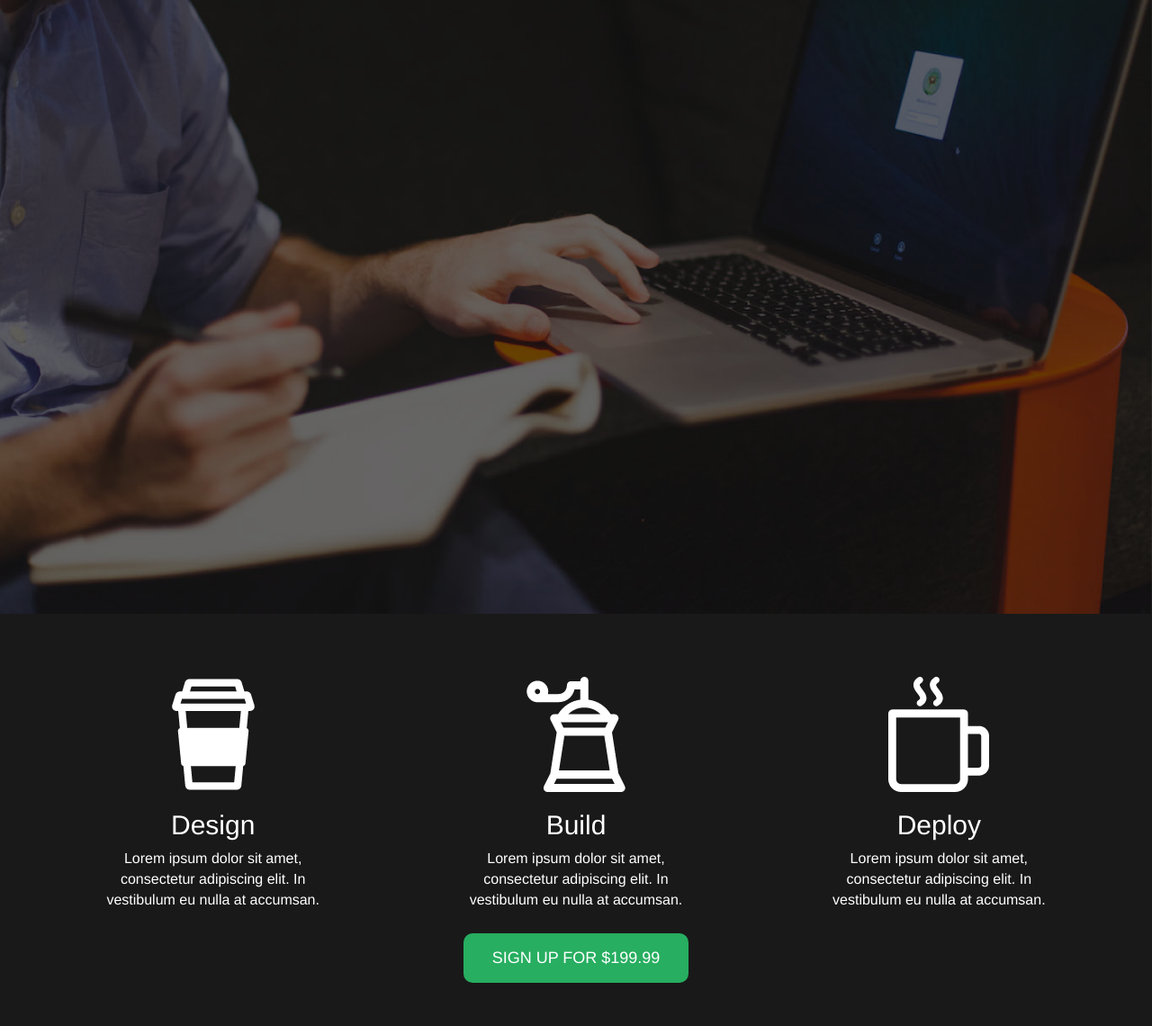
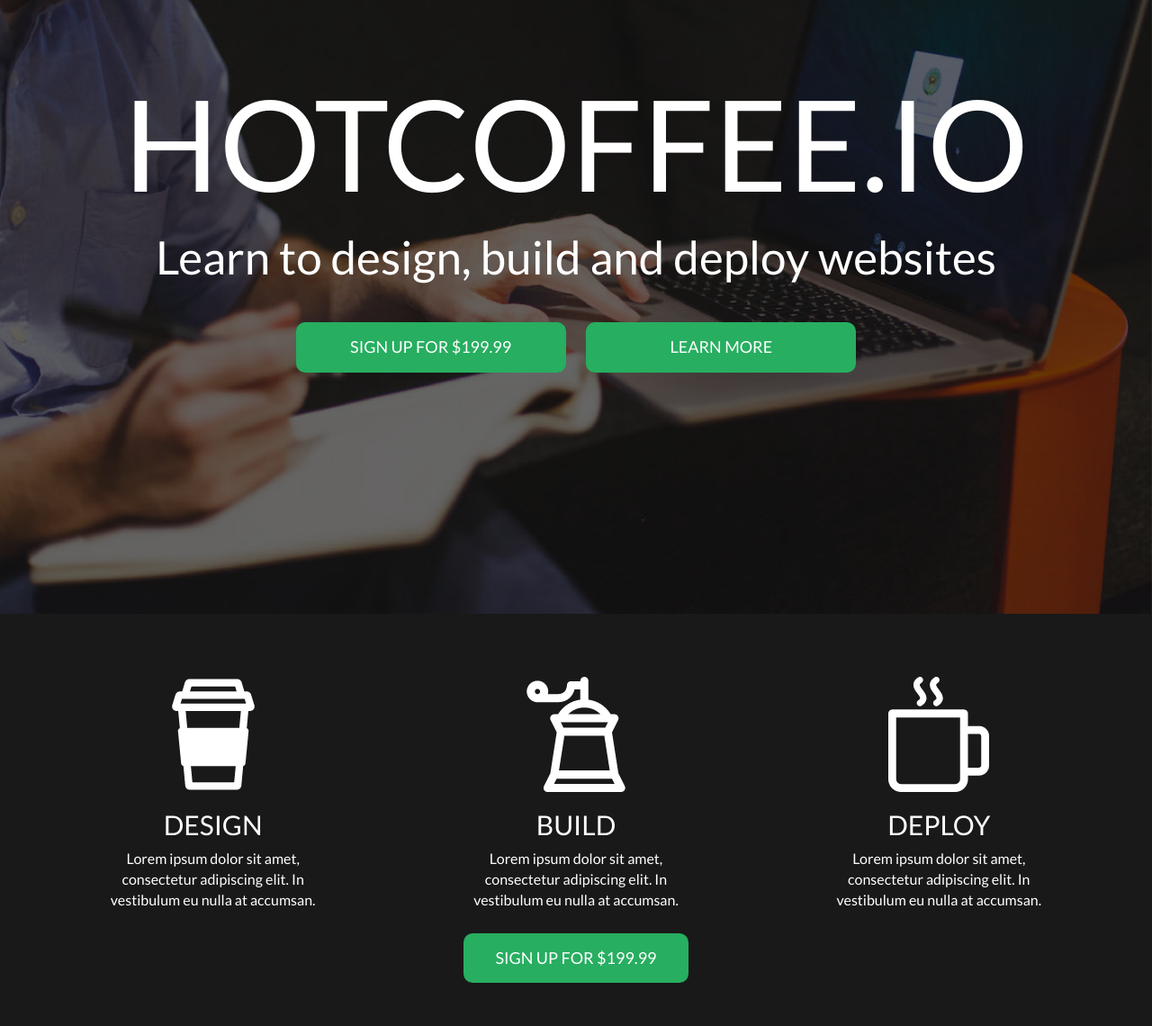
Before and after one commit to hot-coffee/hotcoffee, a website: page public/index.html in a window 1280 px wide. Shown: the part 38-1178 px from the top of the page at 90% size. Drawn offline with nearby package versions, Linux system fonts and the light colour scheme; grey boxes are pictures that could not be loaded.

Commit message:
banner stylings

```diff
--- a/public/index.html
+++ b/public/index.html
@@ -10,24 +10,34 @@
 <body>
 
 	<div id = "banner1" class = "container">
-		&nbsp;
+		<div class = "details_container">
+			<div class = "details">
+				<h1>HOTCOFFEE.IO</h1>
+				<h3>Learn to design, build and deploy websites</h3>
+				<div id = "button_container">
+					<button class = "sign_up">SIGN UP FOR $199.99</button>
+					<button class = "sign_up">LEARN MORE</button>
+				</div>
+				</div>
+			</div>
+		</div>
 	</div>
 
 	<div id = "banner2" class = "info_container">
 		<div class = "row">
 			<div class = "col-sm-4 info_column">
 				<img src = "./imgs/icons/hc.png" class = "icon">
-				<h2>Design</h2>
+				<h2>DESIGN</h2>
 				<p>Lorem ipsum dolor sit amet, consectetur adipiscing elit. In vestibulum eu nulla at accumsan.</p>
 			</div>
 			<div class = "col-sm-4 info_column">
 				<img src = "./imgs/icons/fp.png" class = "icon">
-				<h2>Build</h2>
+				<h2>BUILD</h2>
 				<p>Lorem ipsum dolor sit amet, consectetur adipiscing elit. In vestibulum eu nulla at accumsan.</p>
 			</div>
 			<div class = "col-sm-4 info_column">
 				<img src = "./imgs/icons/cc.png" class = "icon">
-				<h2>Deploy</h2>
+				<h2>DEPLOY</h2>
 				<p>Lorem ipsum dolor sit amet, consectetur adipiscing elit. In vestibulum eu nulla at accumsan.</p>
 			</div>
 			<button id = "info_button" class = "sign_up">SIGN UP FOR $199.99</button>
--- a/public/less/main.less
+++ b/public/less/main.less
@@ -1,4 +1,10 @@
 //DEFAULT STYLES
+@import url(https://fonts.googleapis.com/css?family=Lato);
+
+body{
+	font-family: "Lato", sans-serif;
+}
+
 *{
 	margin: 0;
 	padding: 0;
@@ -37,6 +43,13 @@
 	}
 }
 
+
+.details(){
+	text-align: center;
+	position: relative;
+	top: 100px;
+}
+
 //DEFAULT CLASSSES
 
 .info_container{
@@ -57,6 +70,24 @@
 
 #banner1{
 	.background('../imgs/banner1.png');
+	.details_container{
+		.details;
+		h1{
+			font-size: 11vw;
+		}
+		h3{
+			font-size: 4vw;
+		}
+		#button_container{
+			margin-top: 30px;
+			button{
+				.sign_up;
+				width: 300px;
+				margin: 15px 10px;
+			}
+		}
+	}
+	color: @white;
 }
 
 //BANNER 2 STYLINGS
@@ -95,6 +126,7 @@
 		p{
 			margin: 0 auto;
 			width: 75%;
+			font-size: 16px;
 		}
 	}
 	button{
```
Also changed, not shown: public/css/main.css.
